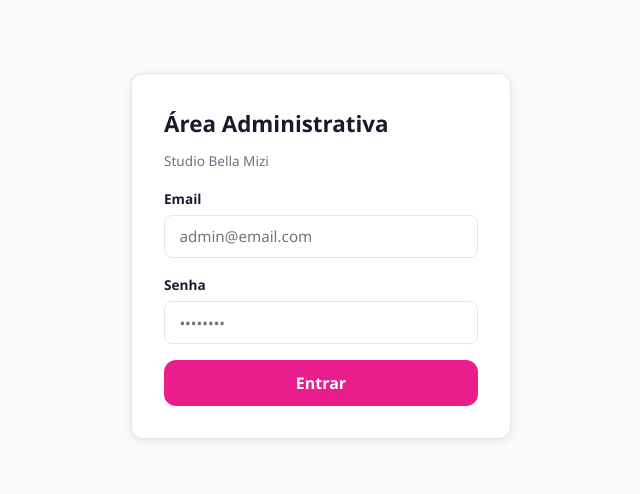
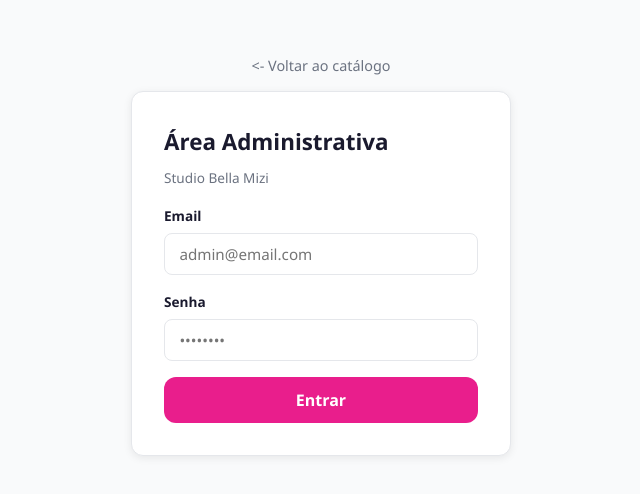
Before and after one commit to matheusxz9/catalogo-digital, a Vue app in the folder frontend/: page /admin/login in a window 1280 px wide. Shown: the part 144-638 px from the top of the page, without its empty margins (319-959 px from the left). Built offline with nearby package versions, Linux system fonts and the light colour scheme; no server answers.

Commit message:
tipos de imagens permitidos, btn catalogo

```diff
--- a/frontend/src/components/ProdutoCard.vue
+++ b/frontend/src/components/ProdutoCard.vue
@@ -64,8 +64,9 @@ function abrirDetalhe() {
 .card-imagem {
   width: 100%;
   height: 100%;
-  object-fit: cover;
+  object-fit: contain;
   transition: transform 0.3s ease;
+  background: white;
 }
 
 .card:hover .card-imagem {
--- a/frontend/src/views/AdminLoginView.vue
+++ b/frontend/src/views/AdminLoginView.vue
@@ -26,6 +26,9 @@ async function entrar() {
 
 <template>
   <div class="login-wrapper">
+    <button class="btn-voltar" @click="router.push({name: 'Catalogo'})">
+      <- Voltar ao catálogo
+    </button>
     <div class="login-card">
       <h1 class="login-titulo">Área Administrativa</h1>
       <p class="login-sub">Studio Bella Mizi</p>
@@ -53,10 +56,22 @@ async function entrar() {
 .login-wrapper {
   min-height: 100vh;
   display: flex;
+  flex-direction: column;
   align-items: center;
   justify-content: center;
   background: var(--cor-fundo);
+  gap: 1rem;
 }
+
+.btn-voltar {
+  background: none;
+  color: var(--cor-texto-suave);
+  border: none;
+  font-size: 0.9rem;
+  cursor: pointer;
+  transition: var(--transicao);
+}
+.btn-voltar:hover { color: var(--cor-primaria); }
 
 .login-card {
   background: white;
--- a/frontend/src/views/AdminView.vue
+++ b/frontend/src/views/AdminView.vue
@@ -271,7 +271,7 @@ async function deletar(produto) {
             </div>
             <label v-if="imagensSelecionadas.length < 4" class="upload-btn">
               📷 Selecionar fotos
-              <input type="file" accept="image/jpeg,image/png,image/webp" multiple @change="onImagensSelecionadas" style="display:none" />
+              <input type="file" accept="image/*" multiple @change="onImagensSelecionadas" style="display:none" />
             </label>
             <p class="texto-suave" style="font-size:0.8rem; margin-top:0.25rem;">Selecione até 4 fotos de uma vez</p>
           </div>
--- a/frontend/src/views/ProdutoView.vue
+++ b/frontend/src/views/ProdutoView.vue
@@ -179,8 +179,10 @@ onMounted(async () => {
 .carrossel-img {
   width: 100%;
   height: 100%;
-  object-fit: cover;
+  object-fit: contain;
   transition: opacity 0.3s ease;
+  background: white;
+
 }
 
 .carrossel-sem-img {
```
Also changed, not shown: 1 other file (tests, documents, lock files or other folders).
